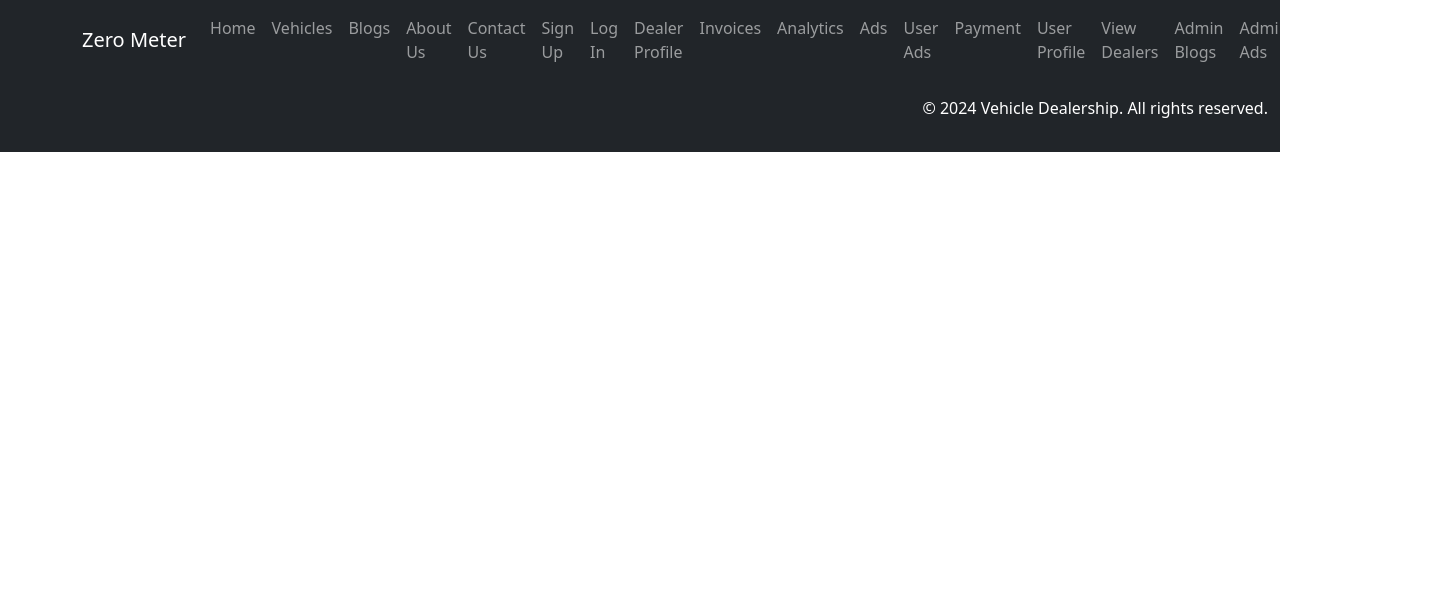
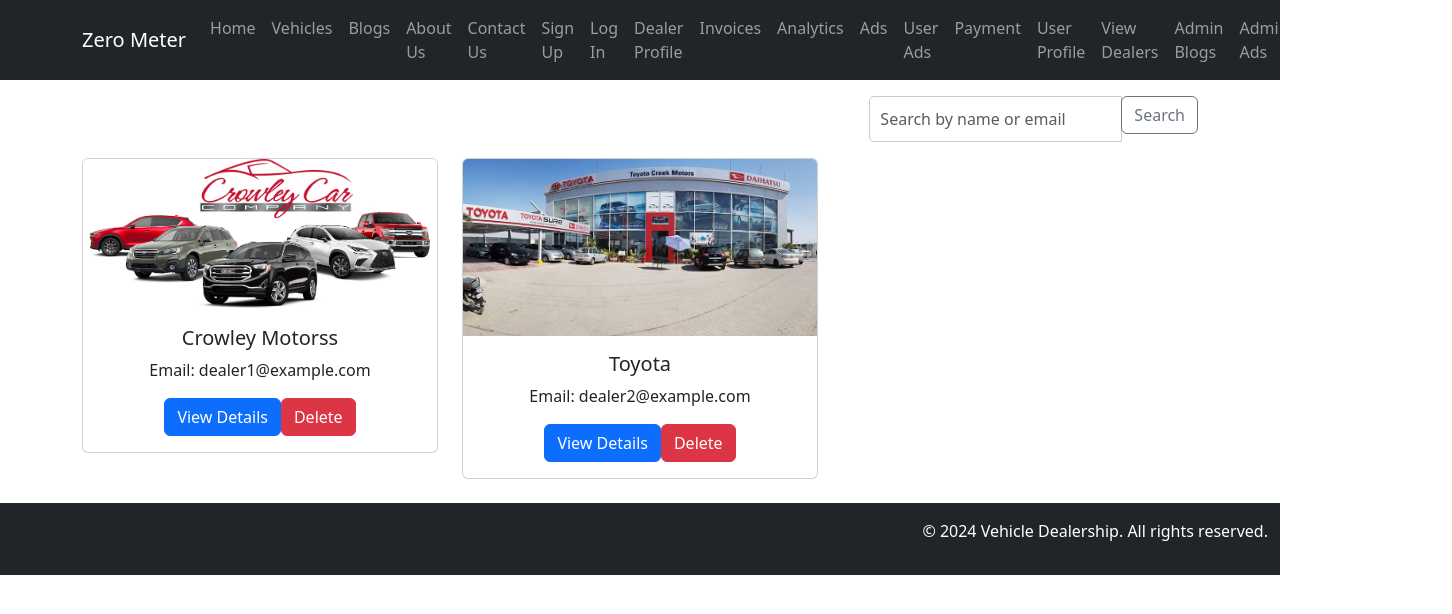
Before and after one commit to Abdul-Moiz-Sarwar/Zero-Meter, a React (Vite) app in the folder frontend/: page /admin/dealers in a window 1280 px wide. Shown: the top 614 px of the page, 1452 px wide, since content can reach past the window. Built offline with nearby package versions, Linux system fonts and the light colour scheme.

Commit message:
Added Admin Dealer list and details page

```diff
--- a/frontend/src/App.jsx
+++ b/frontend/src/App.jsx
@@ -73,7 +73,9 @@
 import AdminAnalyticsPage from './pages/AdminAnalyticsPage';
 import MainAdminPage from './pages/MainAdminPage';
 
-
+//Admin View Dealers Page
+import AdminDealerListPage from './pages/AdminDealerListPage';
+import AdminDealerDetailsPage from './pages/AdminDealerDetailsPage';
 
 const vehicles = [
   {
@@ -338,6 +340,8 @@
           <Route path="/admin/ads" element={<AdminAdListPage />} />
           <Route path="/admin/ads/:id" element={<AdminAdDetailPage ads={ads} />} />
           <Route path="/admin/analytics" element={<AdminAnalyticsPage analytics={analytics}/>}/>
+          <Route path="/admin/dealers" element={<AdminDealerListPage dealers={dealers} />} />
+          <Route path="/admin/dealers/:id" element={<AdminDealerDetailsPage dealers={dealers}/>} />
         </Routes>
         </DealerService>
         <Footer />
--- a/frontend/src/components/Navbar.jsx
+++ b/frontend/src/components/Navbar.jsx
@@ -67,6 +67,9 @@
                         <li className="nav-item">
                             <Link className="nav-link" to="/admin/analytics">Admin Analytics</Link> {/* Update link to redirect to Contact Us page */}
                         </li>
+                        <li className="nav-item">
+                            <Link className="nav-link" to="/admin/dealers">Admin Dealers</Link> {/* Update link to redirect to Contact Us page */}
+                        </li>
                     </ul>
                 </div>
             </div>
--- /dev/null
+++ b/frontend/src/pages/AdminDealerDetailsPage.jsx
@@ -0,0 +1,15 @@
+import React from 'react';
+import { useParams } from 'react-router-dom';
+import DealerDetailsPage from './DealerDetailsPage'; // Assuming you want to reuse the existing DealerDetailsPage component
+
+const AdminDealerDetailsPage = ({ dealers }) => {
+  const { id } = useParams();
+
+  return (
+    <div>
+      <DealerDetailsPage dealers={dealers}/>
+    </div>
+  );
+};
+
+export default AdminDealerDetailsPage;
--- /dev/null
+++ b/frontend/src/pages/AdminDealerListPage.jsx
@@ -0,0 +1,70 @@
+import React, { useState } from 'react';
+import { Link } from 'react-router-dom';
+import DealerService from './DealerService';
+
+const AdminDealerListPage = ({ dealers }) => {
+  const [searchQuery, setSearchQuery] = useState('');
+  const [filteredDealers, setFilteredDealers] = useState(dealers);
+
+  // Function to handle search
+  const handleSearch = () => {
+    const query = searchQuery.trim().toLowerCase();
+    if (!query) {
+      setFilteredDealers(dealers);
+    } else {
+      const filtered = dealers.filter(dealer =>
+        dealer.name.toLowerCase().includes(query) ||
+        dealer.email.toLowerCase().includes(query)
+      );
+      setFilteredDealers(filtered);
+    }
+  };
+
+  // Function to handle delete
+  const handleDelete = (id) => {
+    const confirmDelete = window.confirm("Are you sure you want to delete this dealer?");
+    if (confirmDelete) {
+      const updatedDealers = dealers.filter(dealer => dealer.id !== id);
+      setFilteredDealers(updatedDealers);
+    }
+  };
+
+  return (
+    <div className="container">
+      <div className="row justify-content-end mt-3">
+        <div className="col-auto">
+          <div className="input-group">
+            <input
+              type="text"
+              className="form-control"
+              placeholder="Search by name or email"
+              value={searchQuery}
+              onChange={(e) => setSearchQuery(e.target.value)}
+            />
+            <div className="input-group-append">
+              <button className="btn btn-outline-secondary" type="button" onClick={handleSearch}>Search</button>
+            </div>
+          </div>
+        </div>
+      </div>
+
+      <div className="row mt-3">
+        {filteredDealers.map((dealer) => (
+          <div key={dealer.id} className="col-md-4 mb-4">
+            <div className="card text-center">
+              <img src={dealer.image} className="card-img-top" alt={dealer.name} style={{ maxWidth: '100%' }} />
+              <div className="card-body">
+                <h5 className="card-title">{dealer.name}</h5>
+                <p className="card-text">Email: {dealer.email}</p>
+                <Link to={`/admin/dealers/${dealer.id}`} className="btn btn-primary mr-2">View Details</Link>
+                <button onClick={() => handleDelete(dealer.id)} className="btn btn-danger">Delete</button>
+              </div>
+            </div>
+          </div>
+        ))}
+      </div>
+    </div>
+  );
+};
+
+export default AdminDealerListPage;
```
